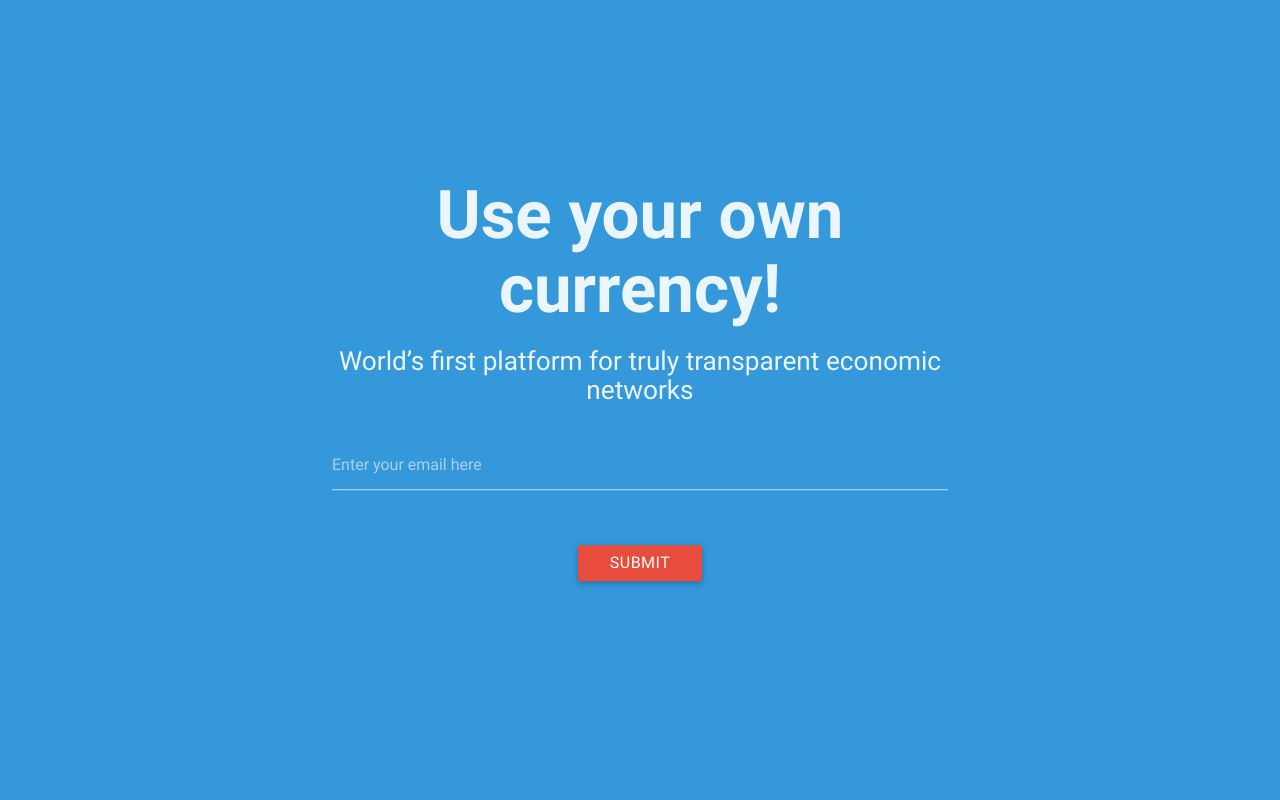
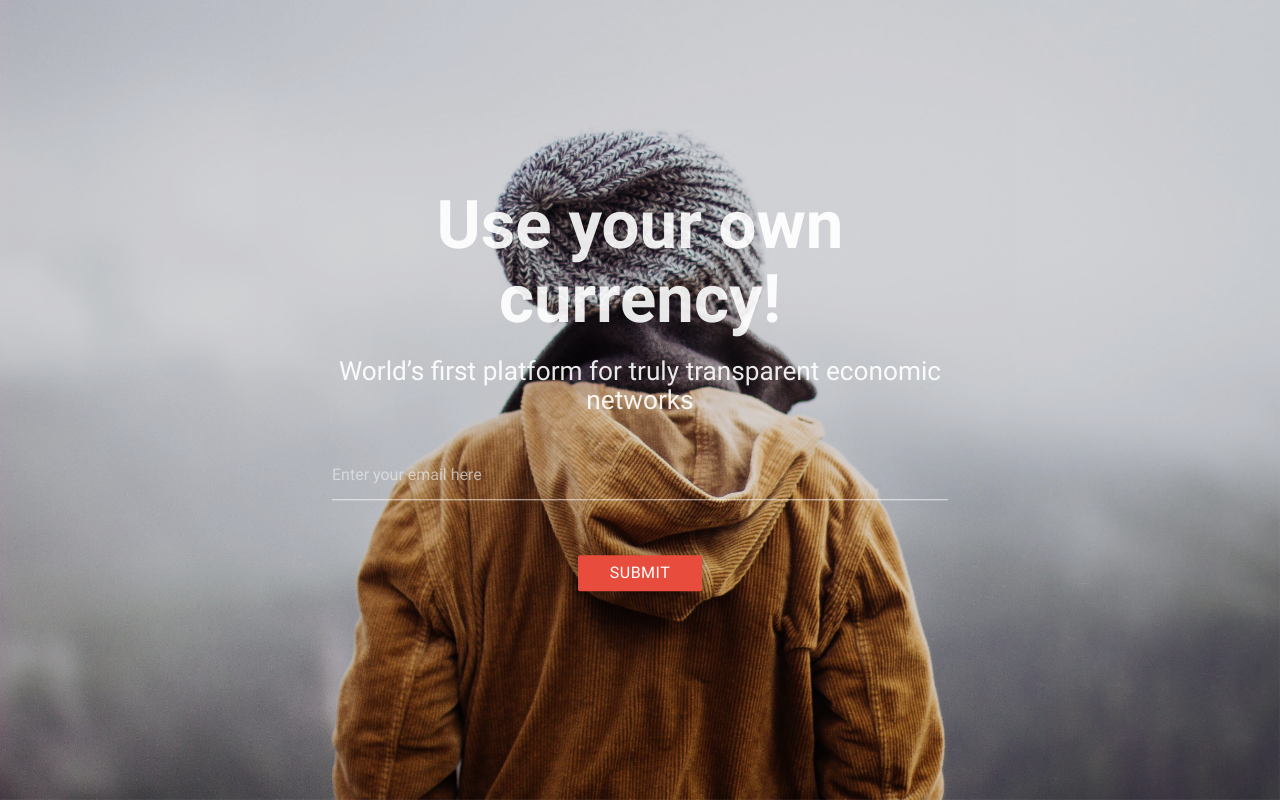
Before and after one commit to aleksandrmaksimoviclt/crrency_web_app, a Django app: page / in a window 1280 px wide. Run offline with Django 3.2, Linux system fonts and the light colour scheme; parts of the project's set-up code (start-up, migrations or seed data) failed here and were passed over.

Commit message:
added background image and respnse text

```diff
--- a/landing/templates/landing/index.html
+++ b/landing/templates/landing/index.html
@@ -21,7 +21,8 @@
 
 <!--Landing Page Content-->
 
-<section class="blue fullpage" id="CTA">
+<section class="fullpage coverimg" id="CTA">
+    <div class="blacktint">
         <div class="row center ycenter box">
             <h1 class="text nomargin cta-element" style="font-weight: bold">Use your own currency!</h1>
             <h5 class="text cta-element">World’s first platform for truly transparent economic networks</h5>
@@ -39,8 +40,9 @@
                 </form>
 
               </div>
-        <div class="row">
+            <div class="row nomargin" id="message">
 
+            </div>
         </div>
     </div>
 </section>
@@ -64,11 +66,11 @@ $(document).ready(function() {
                 type: $(this).attr('method'), // GET or POST
                 url: $(this).attr('action'), // the file to call,
                 success: function(response){
-                     //$('#message').html("<h3>Subscribed!</h3>")
+                     $('#message').html("<h3>Subscribed!</h3>")
                      console.log(response)
                  }
             });
-            return false; //<---- move it here
+            return false;
        });
 
 });
--- a/static/frontend/css/custom.css
+++ b/static/frontend/css/custom.css
@@ -145,6 +145,18 @@ background-image: linear-gradient(to left, #3498DB 0%, #E74D3C 100%);
     height:100vh;
 }
 
+.coverimg{
+    background: url(../img/background-min.jpg) no-repeat center center fixed;
+-webkit-background-size: cover;
+-moz-background-size: cover;
+-o-background-size: cover;
+background-size: cover;
+    }
+
+.blacktint {
+    background: rgba(0,0,0,0.15);
+    height: inherit;
+}
 .no_mobile_container{
     width:90%;
 }
```
Also changed, not shown: crrency/settings.py (+7 -7 lines), db.sqlite3, static/frontend/img/background-min.jpg (added), static/frontend/img/favicon.png (added). Lines whose indentation alone changed are shown as unchanged.
